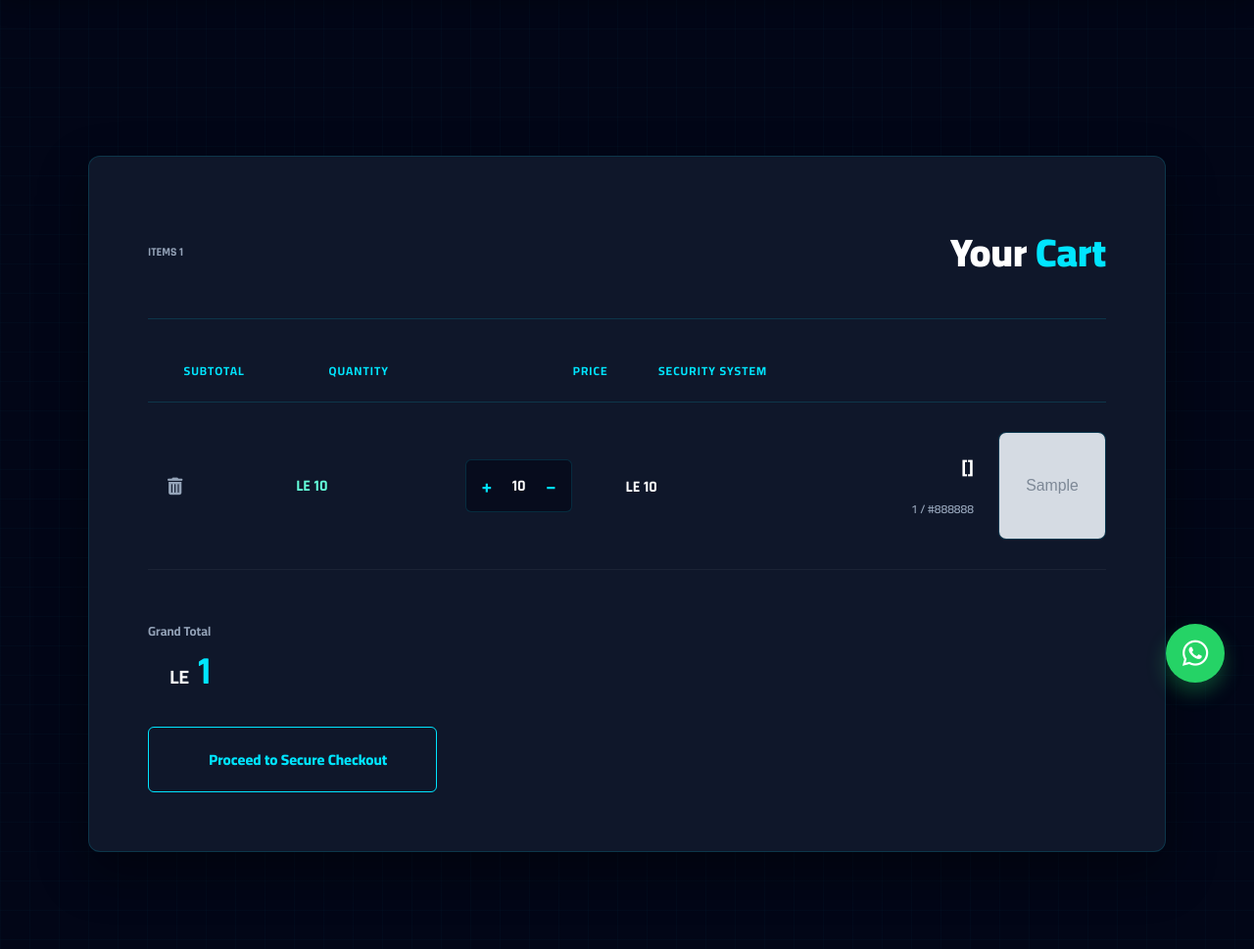
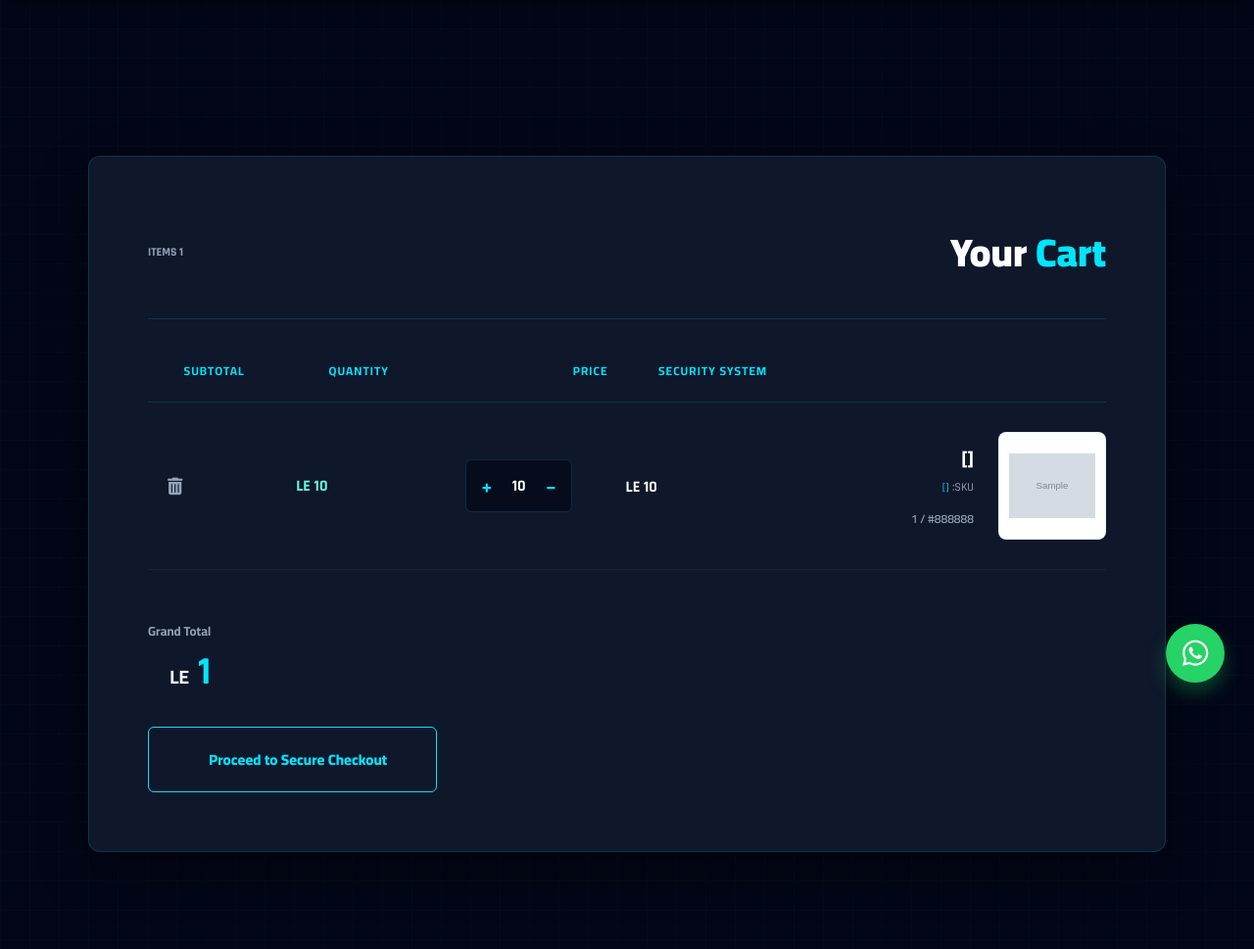
Before and after one commit to youseff11/Elbasty-Groub, a Django app: template templates/cart.html in a window 1280 px wide. Shown: the part 73-1042 px from the top of the page at 98% size. Run offline with Django 5.2, Linux system fonts and the light colour scheme; the template is opened without the code that fills it: most values are stand-ins (such as "Sample title", 1, 10 or a date in 2020); grey boxes marked "Sample" are stand-in pictures.

Commit message:
first commit

```diff
--- a/templates/cart.html
+++ b/templates/cart.html
@@ -119,17 +119,24 @@
     .cart-item td { padding: 30px 0; border-bottom: 1px solid rgba(255,255,255,0.05); }
 
     .item-detail { display: flex; align-items: center; gap: 25px; }
+
+    /* تعديل تنسيق الصورة لتصبح بخلفية بيضاء وتظهر بالكامل */
     .item-img {
         width: 110px; height: 110px;
-        object-fit: cover;
+        object-fit: contain;
+        padding: 10px;
+        box-sizing: border-box;
         border: 1px solid var(--glass-border);
         border-radius: 8px;
         transition: var(--trans-smooth);
-        background: #0a192f;
+        background: #ffffff;
     }
     .item-img:hover { transform: scale(1.05); border-color: var(--neon-blue); box-shadow: 0 0 15px rgba(0, 229, 255, 0.2); }
 
-    .item-name { font-size: 1.2rem; font-weight: 700; color: var(--text-main); margin-bottom: 8px; display: block; }
+    .item-name { font-size: 1.2rem; font-weight: 700; color: var(--text-main); margin-bottom: 4px; display: block; }
+    /* تنسيق خاص لكود الـ SKU */
+    .item-sku { font-size: 12px; color: var(--text-sec); font-family: var(--font-english); margin-bottom: 8px; display: block; }
+
     .item-meta-tag { font-size: 12px; color: var(--text-sec); font-weight: 600; }
     .package-tag { color: var(--cyber-neon); border: 1px solid var(--cyber-neon); padding: 2px 8px; border-radius: 4px; font-size: 10px; margin-right: 5px;}
 
@@ -294,9 +301,17 @@
                                 <div class="item-info">
                                     {% if item.is_collection %}
                                         <span class="item-name">{{ item.collection.name }}</span>
+                                        <span class="item-sku">
+                                            <span class="translatable" data-en="SKU: " data-ar="كود: ">كود: </span>
+                                            <span style="color: var(--neon-blue);">{{ item.collection.sku|default:"N/A" }}</span>
+                                        </span>
                                         <span class="item-meta-tag"><span class="package-tag translatable" data-en="Package" data-ar="باكدج">باكدج</span> <span class="translatable" data-en="Complete Security Package" data-ar="باقة أنظمة متكاملة">باقة أنظمة متكاملة</span></span>
                                     {% else %}
                                         <span class="item-name">{{ item.product.name }}</span>
+                                        <span class="item-sku">
+                                            <span class="translatable" data-en="SKU: " data-ar="كود: ">كود: </span>
+                                            <span style="color: var(--neon-blue);">{{ item.product.sku|default:"N/A" }}</span>
+                                        </span>
                                         <span class="item-meta-tag">{{ item.color }} / {{ item.size }}</span>
                                     {% endif %}
                                 </div>
```
